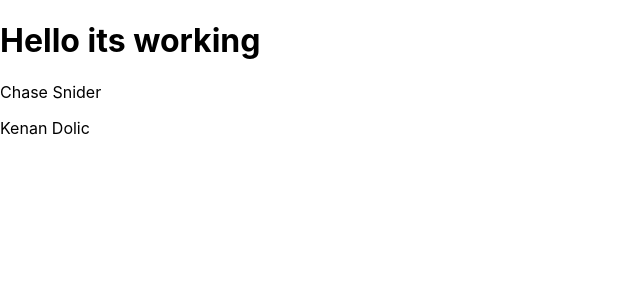
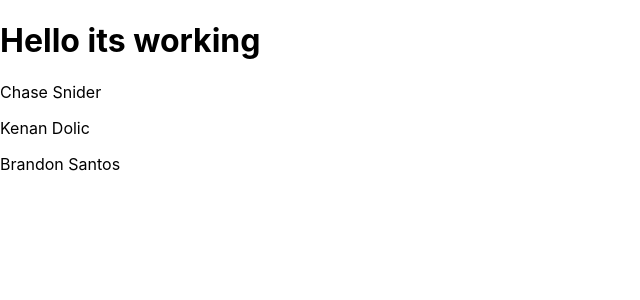
Before and after one commit to thanksgiving-break/MakingYourOwnSite, a React (Create React App) app in the folder sitemaker/: page / in a window 1280 px wide. Shown: the top 300 px of the page, without its empty margins (0-640 px from the left). Built offline with nearby package versions, Linux system fonts and the light colour scheme.

Commit message:
Put my name

```diff
--- a/sitemaker/src/App.js
+++ b/sitemaker/src/App.js
@@ -6,6 +6,7 @@ function App() {
       <h1>Hello its working</h1>
       <p>Chase Snider</p>
       <p>Kenan Dolic</p>
+      <p>Brandon Santos</p>
     </div>
   );
 }
```
